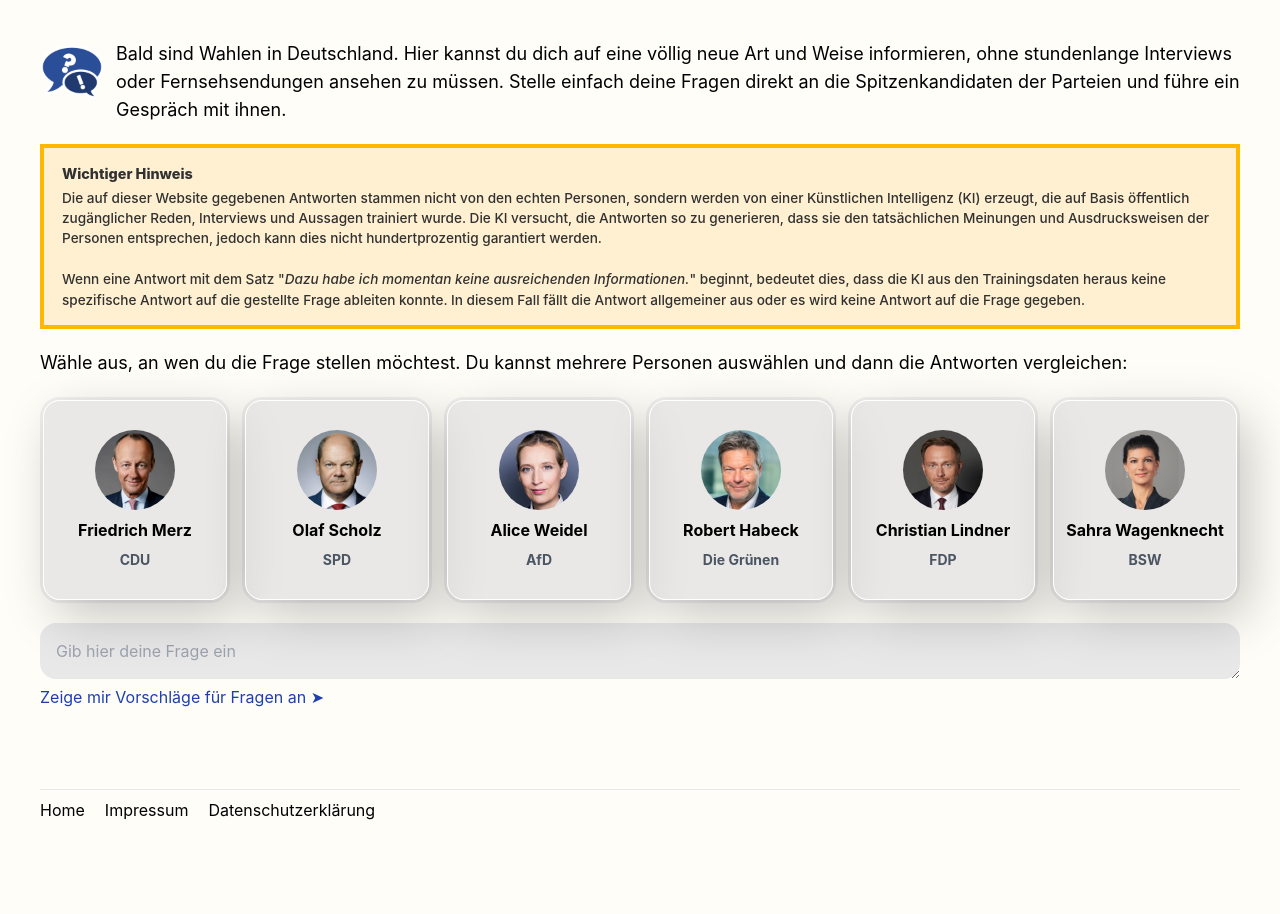
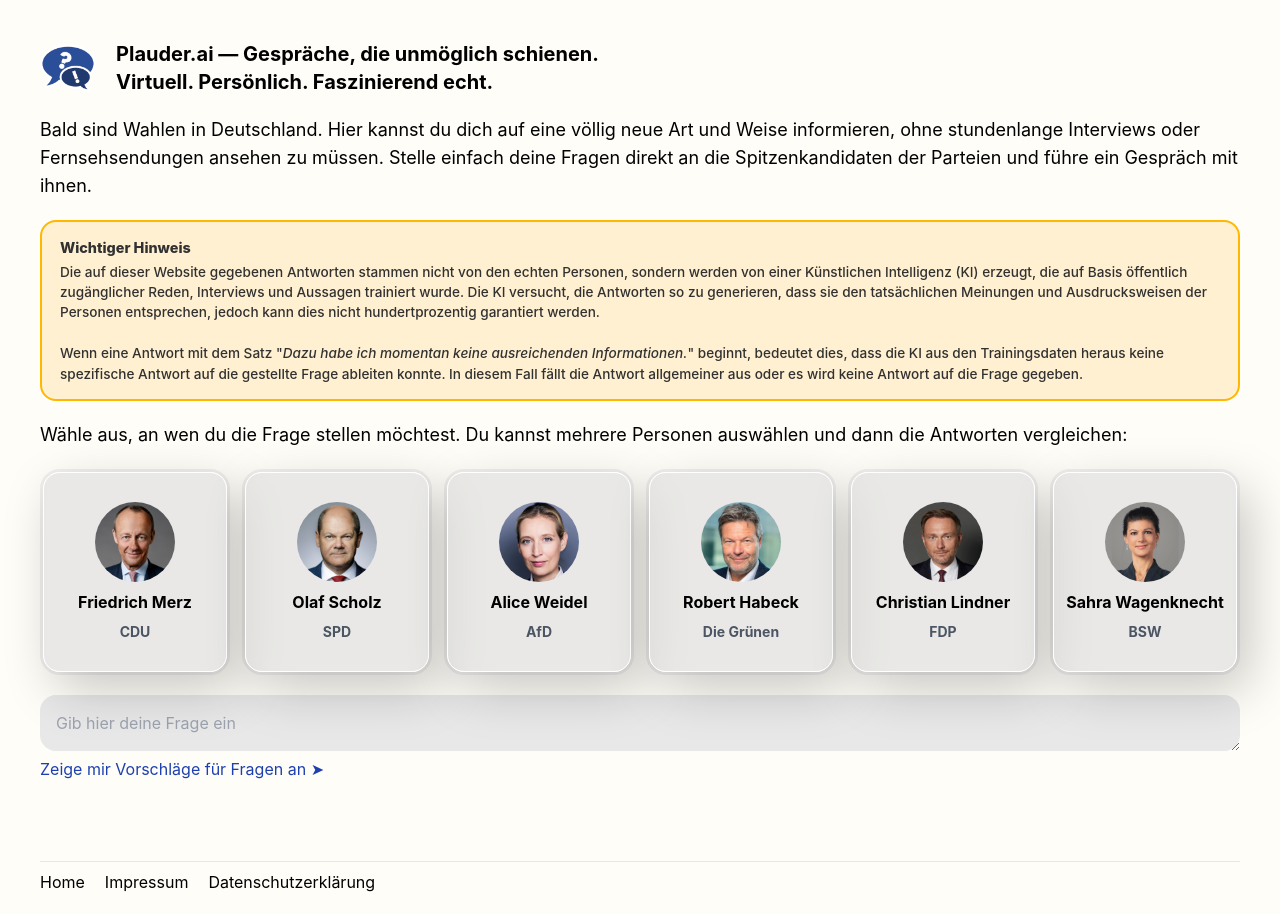
Before and after one commit to potpiejimmy/ask-a-person, a React (Create React App) app: page / in a window 1280 px wide. Before the commit the page ends 842 px from the top, so only its background shows below. Built offline with nearby package versions, Linux system fonts and the light colour scheme.

Commit message:
Title with catch phrase, beautify disclaimer

```diff
--- a/src/App.tsx
+++ b/src/App.tsx
@@ -6,7 +6,7 @@
 import { IoClose } from "react-icons/io5";
 import Disclaimer from './components/Disclaimer';
 import PoweredBy from './components/PoweredBy';
-import { Link, useSearchParams } from 'react-router-dom';
+import { useSearchParams } from 'react-router-dom';
 import { ThreeDot } from 'react-loading-indicators';
 import ResponseMsg from './components/ResponseMsg';
 import Footer from './components/Footer';
@@ -296,14 +296,18 @@
 
       {DUMMY_RESPONSES && <div className="text-red-700 dark:text-red-300">Dummy responses are enabled</div>}
 
-      <div className="flex flex-row gap-3">
-        <img src="/logo192.png" alt="Logo" className="w-16 h-16"/>
-        <div className='text-lg'>
-          {introText}
+      <div className="flex flex-row gap-5 items-center">
+        <img src="/logo192.png" alt="Logo" className="w-14 h-14"/>
+        <div className='text-xl font-bold'>
+          Plauder.ai — Gespräche, die unmöglich schienen.<br/>
+          Virtuell. Persönlich. Faszinierend echt.
         </div>
       </div>
+      <div className='text-lg'>
+        {introText}
+      </div>
 
-      <Disclaimer onClick={()=>{}} closeable={false} insufficientMsg={INSUFFICIENT_INFORMATION}/>
+      <Disclaimer closeable={false} insufficientMsg={INSUFFICIENT_INFORMATION}/>
 
       <div className='text-lg'>Wähle aus, an wen du die Frage stellen möchtest. Du kannst mehrere Personen auswählen und dann die Antworten vergleichen:</div>
       <div className="flex flex-row gap-3 flex-wrap">
--- a/src/components/Disclaimer.css
+++ b/src/components/Disclaimer.css
@@ -6,6 +6,9 @@
     align-items: center;
     justify-content: center;
     transition: all 0.3s;
+    border-radius: 1rem;
+    border-color:  #ffb700;
+    border-width: 2px;
 }
 
 .text-content {
@@ -56,21 +59,10 @@
     background-color: #eadaba;
 }
 
-.alertcardOuter {
-    content: "";
-    background-color: #ffb700;
-    padding: 4px;
-
-    transition: all 0.3s;
-}
-
 @media (prefers-color-scheme: dark) {
     .alertcard {
         background: #2d2b27;
-    }
-
-    .alertcardOuter {
-        background-color: #46443e;
+        border-color:  #46443e;
     }
 
     .alertcard-heading, .alertcard-content {
--- a/src/components/Disclaimer.tsx
+++ b/src/components/Disclaimer.tsx
@@ -2,7 +2,7 @@
 import './Disclaimer.css';
 
 interface DisclaimerProps {
-    onClick: () => void;
+    onClick?: () => void;
     closeable: boolean;
     insufficientMsg: string;
 }
@@ -10,7 +10,6 @@
 export default function Disclaimer(props: DisclaimerProps) {
 
     return (
-        <div className='alertcardOuter'>
         <div className="alertcard">
             <div className="text-content">
                 <p className="alertcard-heading">Wichtiger Hinweis</p>
@@ -26,7 +25,7 @@
                     die Antwort allgemeiner aus oder es wird keine Antwort auf die Frage gegeben.
                 </p>
                 {props.closeable &&
-                        <button className="exit-btn" onClick={()=>props.onClick()}>
+                    <button className="exit-btn" onClick={()=>props.onClick && props?.onClick()}>
                         <svg fill="none" viewBox="0 0 15 15" height="15" width="15">
                             <path
                             strokeLinecap="round"
@@ -45,6 +44,5 @@
                 }
             </div>
         </div>
-        </div>
    );
 }
```
Lines whose indentation alone changed are shown as unchanged.
